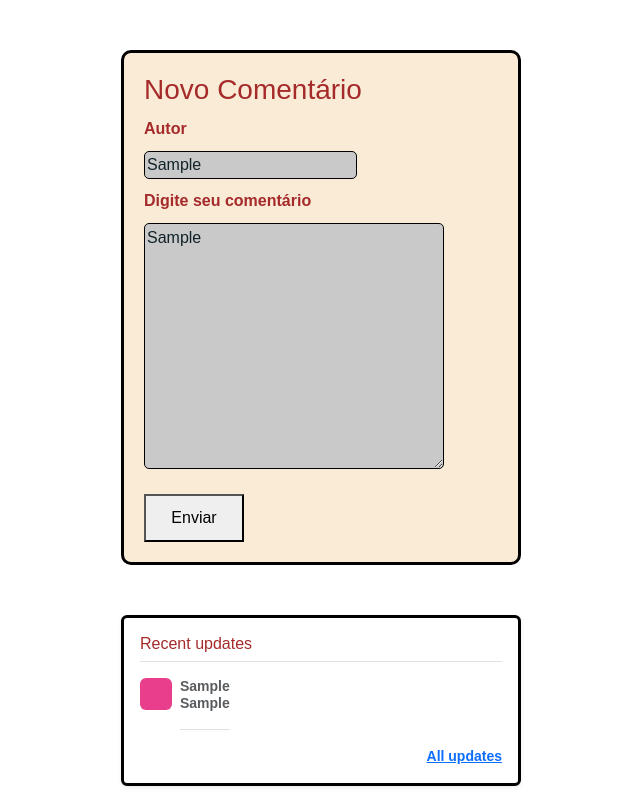
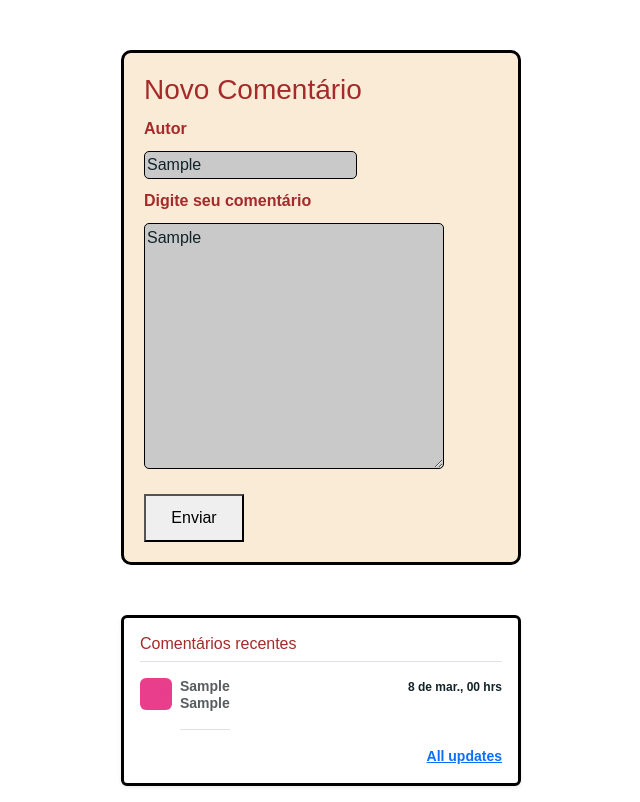
Before and after one commit to joaolucasmoreira/hub-comentarios-jltm, a plain HTML site: page app/index.html in a window 1280 px wide. Both pictures are taken after typing "Sample", "Sample" into the empty fields and a click on the button "Enviar". Shown: the whole page, without its empty margins (319-959 px from the left). Drawn offline with nearby package versions, Linux system fonts and the light colour scheme.

Commit message:
Apresentação de data e hora no comentário do usuário

```diff
--- a/app/index.html
+++ b/app/index.html
@@ -24,7 +24,7 @@
     </div>
 <!-- DISPLAY COMMENTS -->
     <div class="comments my-3 p-3 bg-body rounded shadow-sm">
-        <h6 class="border-bottom pb-2 mb-0">Recent updates</h6>
+        <h6 class="border-bottom pb-2 mb-0">Comentários recentes</h6>
         <div id="comment-feed">
 
         </div>
--- a/app/script.js
+++ b/app/script.js
@@ -5,9 +5,9 @@ const submitComment = (event) => {
 
     const author = inputAuthor.value;
     const comment = inputComment.value;
+    const date = momentComment()
 
-    data.push({ author: author, comment: comment })
-    console.log(data)
+    data.push({ author: author, comment: comment, date: date})
 
     loadComment()
 }
@@ -26,9 +26,8 @@ const displayComment = () => {
     divFeed.innerHTML = ``
     data.forEach(item => {
         const divDisplay = document.createElement('div');
-        divDisplay.className = 'comentarios'
+        divDisplay.className = 'd-flex text-body-secondary pt-3 position-relative'
         divDisplay.innerHTML = `
-        <div class="d-flex text-body-secondary pt-3">
             <svg class="bd-placeholder-img flex-shrink-0 me-2 rounded" width="32" height="32"
                 xmlns="http://www.w3.org/2000/svg" role="img" aria-label="Placeholder: 32x32"
                 preserveAspectRatio="xMidYMid slice" focusable="false">
@@ -40,8 +39,17 @@ const displayComment = () => {
                 <strong class="d-block text-gray-dark">${item.author}</strong>
                 ${item.comment}
             </p>
-        </div>
+            <p class="date">
+              ${item.date}
+            </p>
         `
         divFeed.appendChild(divDisplay);
     })
 }
+
+const momentComment = () => {
+    const currentDate = new Date()
+    const options = {day: 'numeric', month: 'short', hour: 'numeric'};
+    const date = `${currentDate.toLocaleDateString('pt-BR', options)} hrs`
+    return date
+}
--- a/app/style.css
+++ b/app/style.css
@@ -24,6 +24,13 @@ body {
     margin-bottom: 10px;
 }
 
+.date {
+    font-size: 12px;
+    color: rgb(17, 35, 41);
+    position: absolute;
+    right: 0;
+}
+
 #form-comentario textarea, input {
     display: block;
     color: rgb(17, 35, 41);
```
